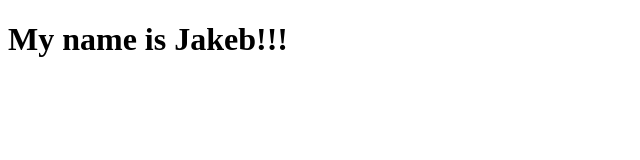
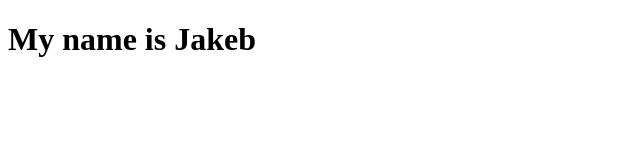
Before and after one commit to JakebSchneider/first-github-project, a plain HTML site: page index.html in a window 1280 px wide. Shown: the full height of the page, 0-640 px from the left. Drawn offline with Linux system fonts and the light colour scheme.

Commit message:
Removed exclamation marks

```diff
--- a/index.html
+++ b/index.html
@@ -7,6 +7,6 @@
     <title>Document</title>
 </head>
 <body>
-    <h1>My name is Jakeb!!!</h1>
+    <h1>My name is Jakeb</h1>
 </body>
 </html>
```
